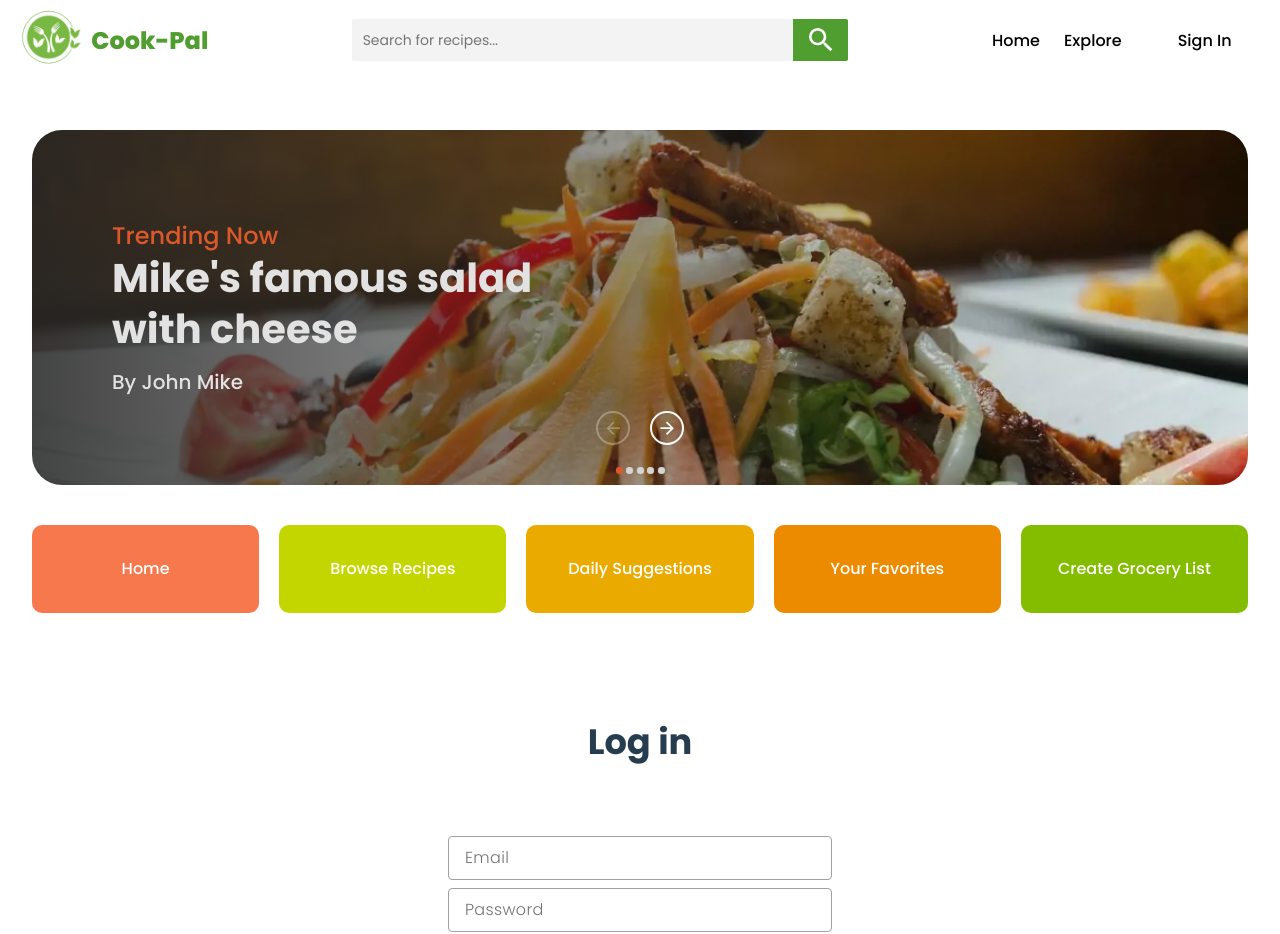
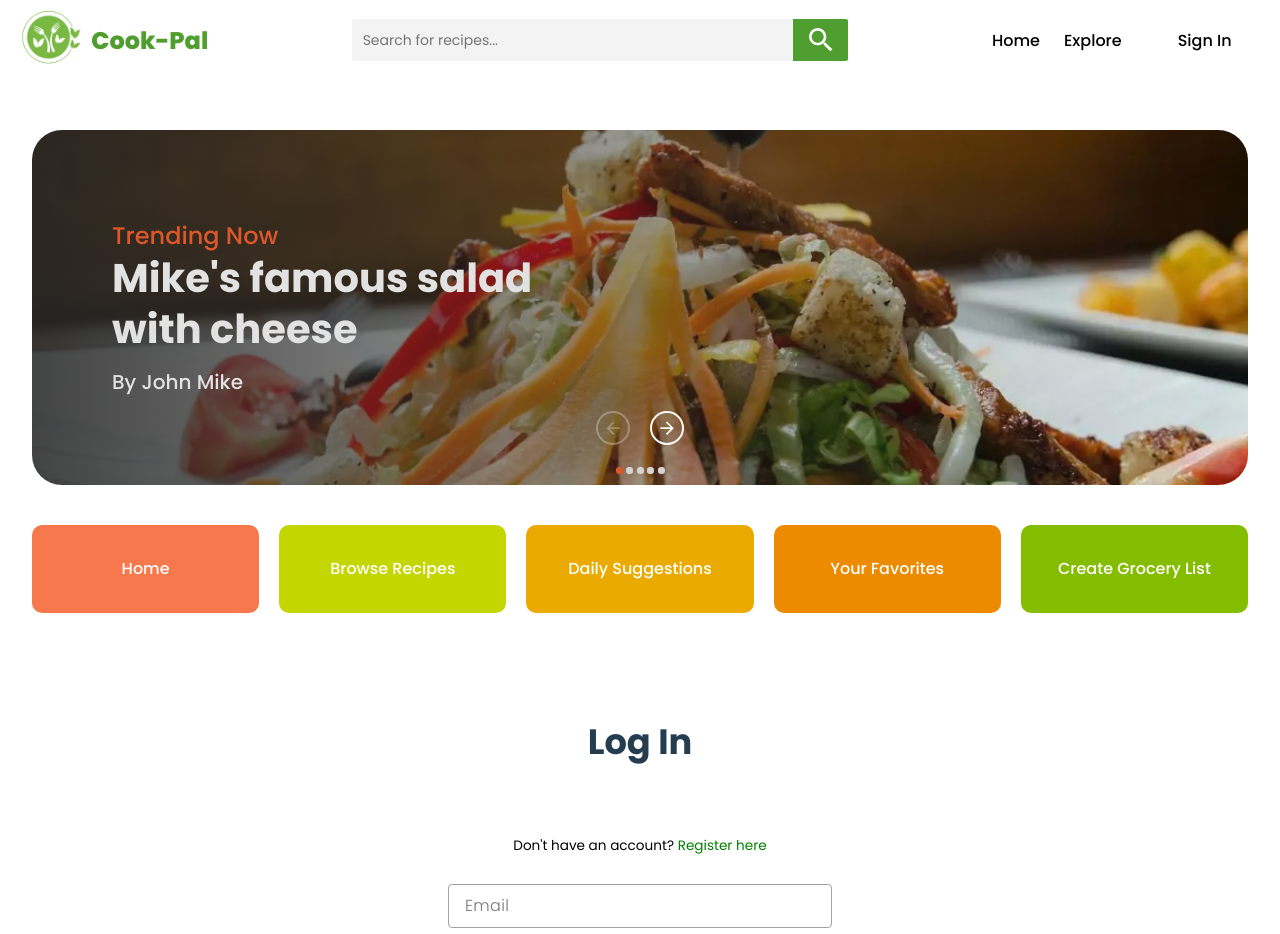
Before and after one commit to RimaSem/cook-pal, a React (Vite) app: page /cook-pal/login in a window 1280 px wide. Shown: the top 934 px of the page. Built offline with nearby package versions, Linux system fonts and the light colour scheme; no server answers.

Commit message:
Add registration form

```diff
--- a/src/components/Menu.tsx
+++ b/src/components/Menu.tsx
@@ -6,9 +6,9 @@ import { toggleMenu } from "../state/menu/menuSlice";
 import { RouteNames } from "../types/RouteNames";
 import { getAuthStatus } from "../state/auth/authSelectors";
 import { setUserLogin } from "../state/auth/authSlice";
-import styled from "styled-components";
 import { signOut } from "firebase/auth";
 import { auth } from "../firebase/firebaseConfig";
+import styled from "styled-components";
 
 interface MenuProps {
   menuState?: boolean;
--- a/src/pages/Login.tsx
+++ b/src/pages/Login.tsx
@@ -4,7 +4,6 @@ import {
   signInWithPopup,
   createUserWithEmailAndPassword,
   onAuthStateChanged,
-  signOut,
   signInWithEmailAndPassword,
 } from "firebase/auth";
 import { useNavigate } from "react-router";
@@ -19,6 +18,20 @@ const LoginContainer = styled(MainContainer)`
 `;
 
 const PageHeading = styled(StyledPageHeading)``;
+
+const TextWrapper = styled.div`
+  margin-bottom: 1em;
+  font-size: 0.85rem;
+`;
+
+const StyledSpan = styled.span`
+  cursor: pointer;
+  color: green;
+
+  &:hover {
+    text-decoration: underline;
+  }
+`;
 
 const StyledForm = styled.form`
   display: flex;
@@ -78,6 +91,7 @@ const Login: React.FC = () => {
   const [registerPassword, setRegisterPassword] = useState("");
   const [loginEmail, setLoginEmail] = useState("");
   const [loginPassword, setLoginPassword] = useState("");
+  const [notRegistered, setNotRegistered] = useState(false);
   const [user, setUser] = useState({ email: "" });
 
   const navigate = useNavigate();
@@ -99,6 +113,7 @@ const Login: React.FC = () => {
         registerEmail,
         registerPassword
       );
+      setNotRegistered(false);
     } catch (err) {
       console.error(err);
     }
@@ -127,7 +142,23 @@ const Login: React.FC = () => {
 
   return (
     <LoginContainer>
-      <PageHeading>Log in</PageHeading>
+      <PageHeading>{notRegistered ? "Register" : "Log In"}</PageHeading>
+      {notRegistered ? (
+        <TextWrapper>
+          Already have an account?{" "}
+          <StyledSpan onClick={() => setNotRegistered(false)}>
+            Sign in here
+          </StyledSpan>
+        </TextWrapper>
+      ) : (
+        <TextWrapper>
+          Don't have an account?{" "}
+          <StyledSpan onClick={() => setNotRegistered(true)}>
+            Register here
+          </StyledSpan>
+        </TextWrapper>
+      )}
+      {!notRegistered ? (
         <StyledForm>
           <StyledInput
             type="email"
@@ -147,18 +178,25 @@ const Login: React.FC = () => {
             Sign in with Google
           </StyledGoogleButton>
         </StyledForm>
-      {/* <div className="register-user">
-        <h3>Register User</h3>
-        <input
-          placeholder="Email..."
+      ) : (
+        <StyledForm>
+          <StyledInput
+            type="email"
+            placeholder="Email"
+            aria-label="Email"
             onChange={(e) => setRegisterEmail(e.target.value)}
-        ></input>
-        <input
-          placeholder="Password..."
+          />
+          <StyledInput
+            type="password"
+            placeholder="Password"
+            aria-label="Password"
             onChange={(e) => setRegisterPassword(e.target.value)}
-        ></input>
-        <button onClick={register}>Create User</button>
-      </div> */}
+          />
+          <StyledButton onClick={register}>
+            {notRegistered ? "Create account" : "Sign in"}
+          </StyledButton>
+        </StyledForm>
+      )}
     </LoginContainer>
   );
 };
```
Lines whose indentation alone changed are shown as unchanged.
